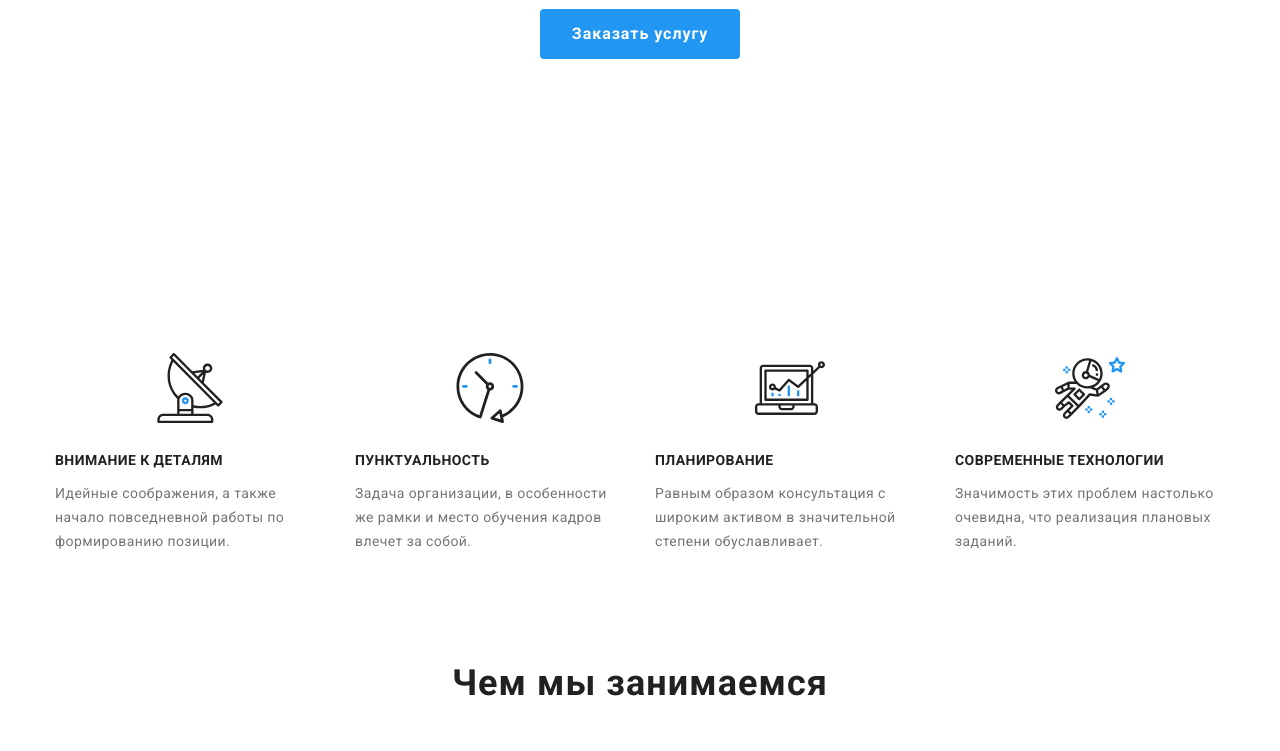
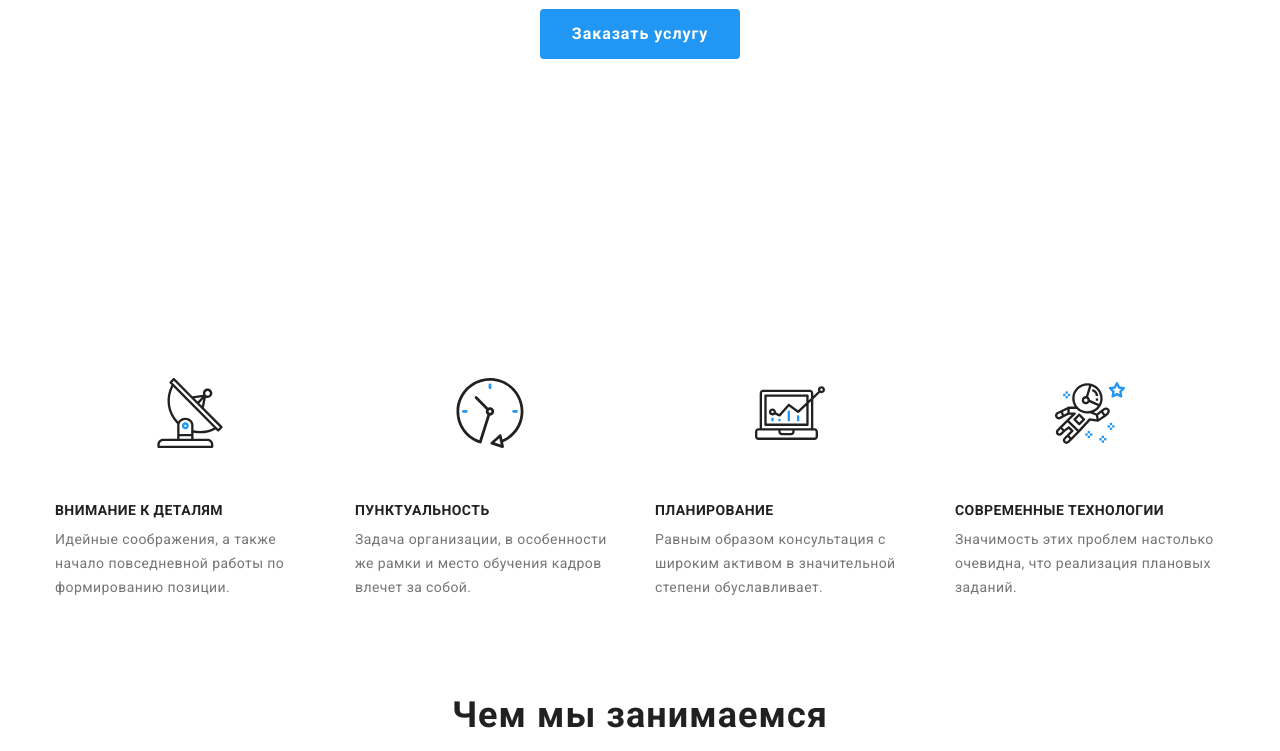
Before and after one commit to Viktoriia-Ksenofontova/goit-markup-hw-03, a plain HTML site: page index.html in a window 1280 px wide. Shown: the part 422-1173 px from the top of the page. Drawn offline with Linux system fonts and the light colour scheme.

Commit message:
корректировка секции Наши преимущества

```diff
--- a/css/styles.css
+++ b/css/styles.css
@@ -233,7 +233,7 @@ footer .logo {
   padding-bottom: 47px;
 }
 .preference-item {
-  flex-basis: 270px;
+  min-width: 270px;
 }
 .preference-item:not(:last-child),
 .services-item:not(:last-child),
@@ -241,13 +241,13 @@ footer .logo {
   margin-right: 30px;
 }
 .preference-item img {
-  margig-top: 25px;
-  margin-bottom: 25px;
+  margin-bottom: 30px;
   margin-left: auto;
   margin-right: auto;
+  padding-top: 25px;
+  padding-bottom: 25px;
 }
 .preference-subtitle {
-  margin-top: 30px;
   margin-bottom: 10px;
 
   font-weight: 700;
@@ -258,6 +258,7 @@ footer .logo {
   color: var(--title-text-color);
 }
 .preference-description {
+  margin: 0;
   line-height: 1.71;
   letter-spacing: 0.03em;
 }
```
